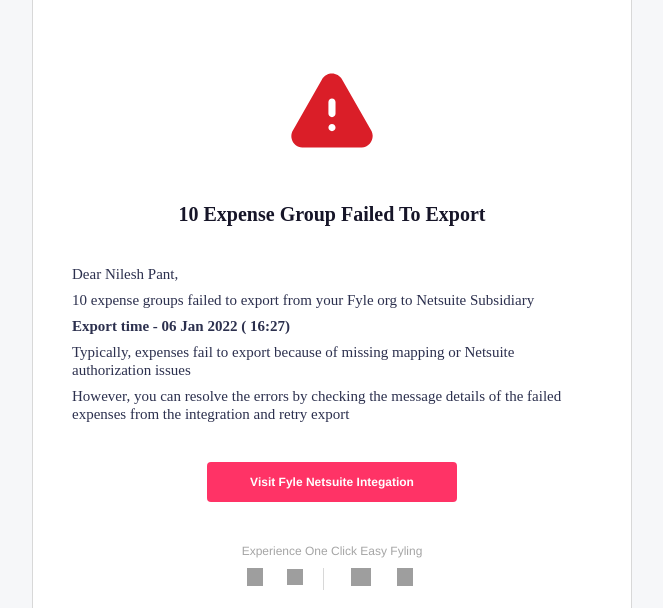
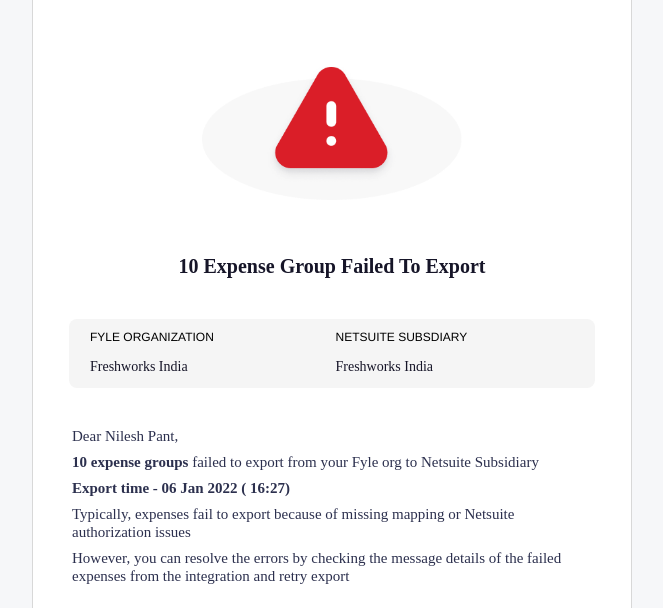
Before and after one commit to fylein/fyle-netsuite-api, a Django app: template apps/workspaces/templates/mail_template.html in a window 1280 px wide. Shown: the part 92-700 px from the top of the page, without its empty margins (308-971 px from the left). Run offline with Django 3.2, Linux system fonts and the light colour scheme; the template is opened without the code that fills it, so the values that code supplies are empty; parts of the project's set-up code (start-up, migrations or seed data) failed here and were passed over; grey boxes are pictures that could not be loaded.

Commit message:
oush images

```diff
--- a/apps/workspaces/templates/mail_template.html
+++ b/apps/workspaces/templates/mail_template.html
@@ -35,30 +35,52 @@
                     <span>+</span>
                   </td>
                   <td align="right">
-                    <img src="images/netsuite.png" alt="{{org_logo.title}}"
-                      title="{{org_logo.title}}" style="display:block" height="23" />
+                    <img
+                      src="https://raw.githubusercontent.com/fylein/fyle-netsuite-api/9befc3bb2641ce438d048507c3d154c9e595dd04/apps/workspaces/templates/images/netsuite.png"
+                      alt="{{org_logo.title}}" title="{{org_logo.title}}" style="display:block" height="23" />
                   </td>
                 </tr>
               </table>
             </td>
           </tr>
           <tr>
-            <td style="padding: 10px 25px 0px 25px;">
+            <td style="padding: 40px 25px 0px 25px;">
               <table width="100%" cellspacing="10">
                 <tr align="center">
                   <td>
-                    <a href="{{app_public_url}}">
-                      <img height="75"
-                        src="https://raw.githubusercontent.com/fylein/fyle-netsuite-api/email-notification/apps/workspaces/templates/images/vector.svg"
-                        alt="{{notification_icon.title}}"
-                        style="margin-top: 52.5px;"
-                        >
-                    </a>
+                    <img style="height: 150px;" src="images/icon.png">
                   </td>
                 </tr>
                 <tr align="center">
-                  <td style="font-size: 20px;  font-family: Aktiv Grotesk; color: #161528; font-weight: bold; padding-top: 40px;">
+                  <td
+                    style="font-size: 20px; padding-bottom: 30px; font-family: Aktiv Grotesk; color: #161528; font-weight: bold; padding-top: 40px;">
                     10 Expense Group Failed To Export
+                  </td>
+                </tr>
+                <tr>
+                  <td>
+                    <table style="padding-left: 10px; background:  #F5F5F5; border-radius: 8px;" width="100%" cellspacing="10">
+                      <tr style=
+                          "font-style: normal;
+                          font-weight: 500;
+                          font-size: 12px;
+                          line-height: 15px;
+                          ">
+                        <td>FYLE ORGANIZATION</td>
+                        <td>NETSUITE SUBSDIARY</td>
+                      </tr>
+                      <tr style=
+                      "font-family: Aktiv Grotesk;
+                      font-style: normal;
+                      font-weight: 500;
+                      font-size: 14px;
+                      line-height: 20px;
+                      color: #161528;
+                      ">
+                        <td>Freshworks India</td>
+                        <td>Freshworks India</td>
+                      </tr>
+                    </table>
                   </td>
                 </tr>
                 <tr>
@@ -71,11 +93,13 @@
                       </tr>
                       <tr>
                         <td style="font-size: 15px; line-height: 18px; padding-top: 5px; color: #2C304E;">
-                          10 expense groups failed to export from your Fyle org to Netsuite Subsidiary
+                          <span style="font-weight: bold">10 expense groups</span> failed to export from your Fyle org
+                          to Netsuite Subsidiary
                         </td>
                       </tr>
                       <tr>
-                        <td style="font-size: 15px; font-weight: bold; padding-top: 5px; line-height: 18px; color: #2C304E;">
+                        <td
+                          style="font-size: 15px; font-weight: bold; padding-top: 5px; line-height: 18px; color: #2C304E;">
                           Export time - 06 Jan 2022 ( 16:27)
                         </td>
                       </tr>
@@ -86,7 +110,8 @@
                       </tr>
                       <tr>
                         <td style="font-size: 15px; line-height: 18px; padding-top: 5px; color: #2C304E;">
-                          However, you can resolve the errors by checking the message details of the failed expenses from the integration and retry export
+                          However, you can resolve the errors by checking the message details of the failed expenses
+                          from the integration and retry export
                         </td>
                       </tr>
                     </table>
@@ -175,4 +200,5 @@
     </tr>
   </table>
 </body>
+
 </html>
```
Also changed, not shown: apps/workspaces/templates/images/icon.png (added).
